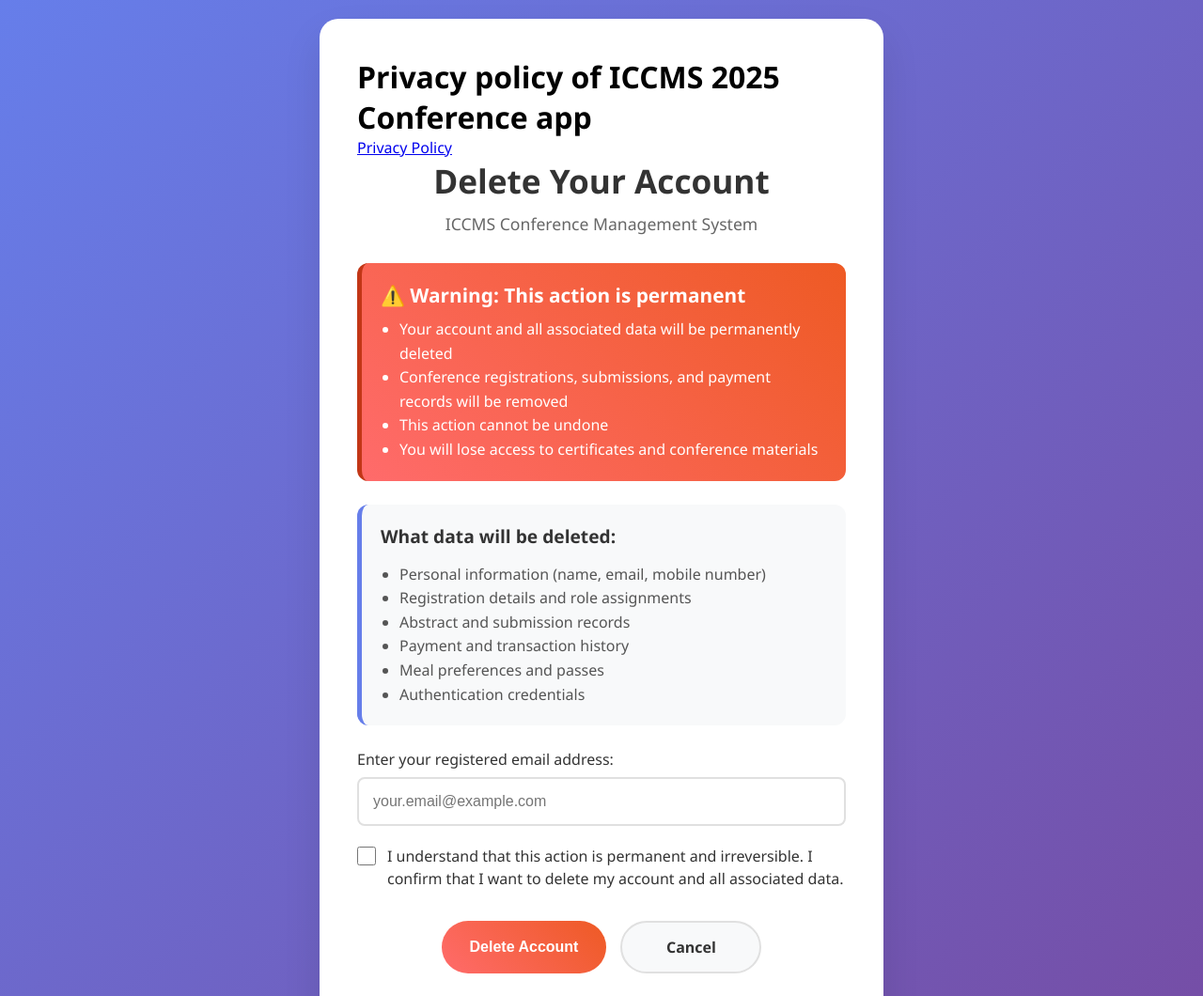
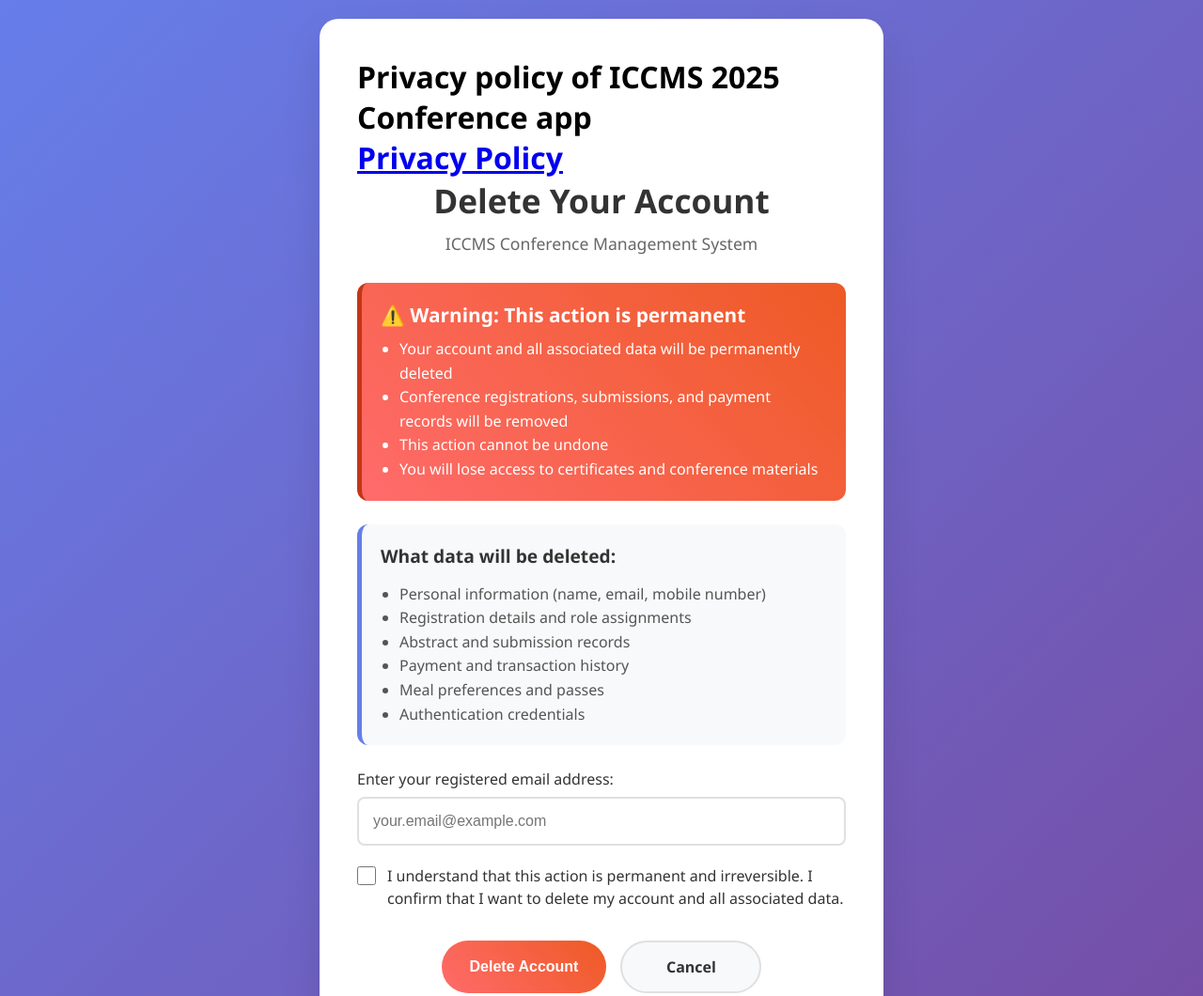
Before and after one commit to meancodi/iccms-delete-user, a website: page index.html in a window 1280 px wide. Shown: the top 1060 px of the page at 94% size. Drawn offline with Linux system fonts and the light colour scheme.

Commit message:
Update index.html

```diff
--- a/index.html
+++ b/index.html
@@ -290,7 +290,7 @@
 <body>
     <div class="container">
         <h1>Privacy policy of ICCMS 2025 Conference app</h1>
-        <a class="header" href="privacy.html">Privacy Policy</a>
+        <h1><a class="header" href="privacy.html">Privacy Policy</a></h1>
 
         <div class="header">
             <h1>Delete Your Account</h1>
```
